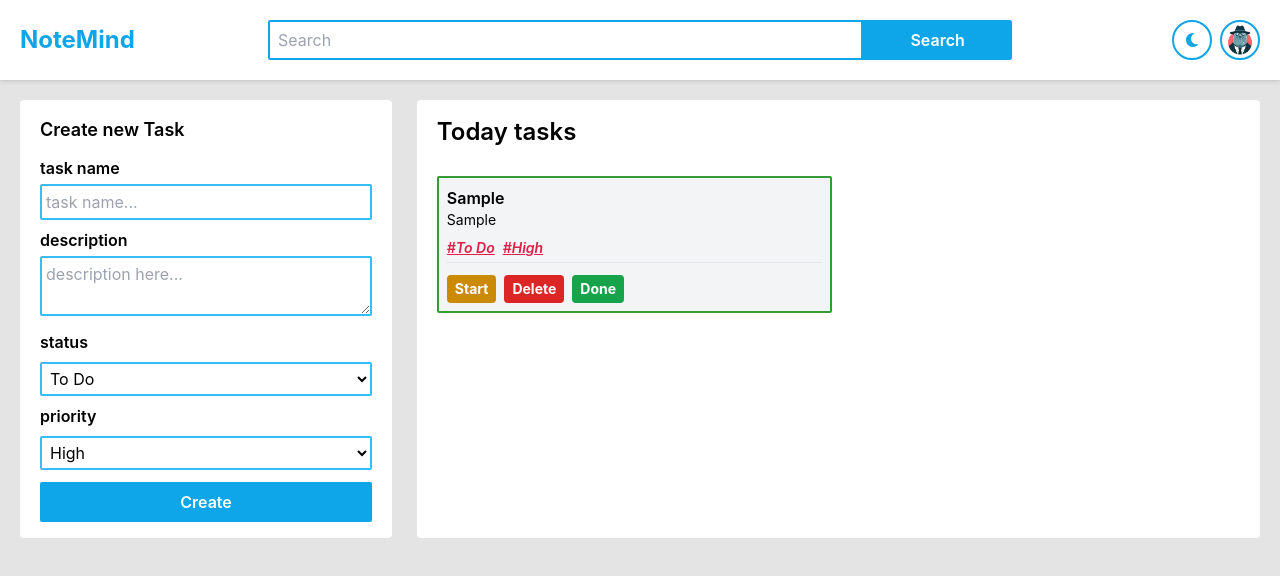
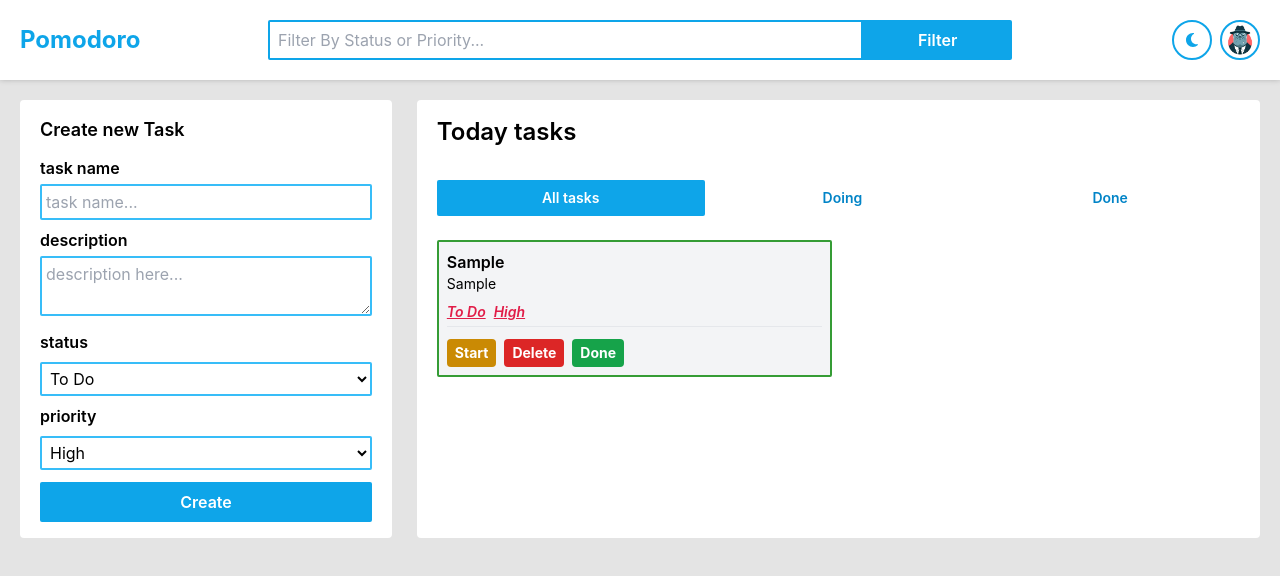
Before and after one commit to KaraniAbdellah/BeFocused_APP, a React (Create React App) app in the folder my_app/: page / in a window 1280 px wide. Both pictures are taken after typing "Sample", "Sample" into the empty fields and a click on the button "Create". Shown: the top 576 px of the page. Built offline with nearby package versions, Linux system fonts and the light colour scheme.

Commit message:
add feature of filtering the repeat tasks

```diff
--- a/my_app/src/Aside.jsx
+++ b/my_app/src/Aside.jsx
@@ -20,7 +20,8 @@ function Aside({setDarkMode, darkMode, tasks, setTasks}) {
         } else {
             taskName.classList.remove("wrongInputs");
             description.classList.remove("wrongInputs");
-
+            let check = tasks.some((task) => task.taskName !== taskName.value);
+            if (check || tasks.length === 0) {
                 await setTasks((prevTasks) => {
                     const updatedTasks = [...prevTasks, {
                         taskName: taskName.value,
@@ -31,6 +32,7 @@ function Aside({setDarkMode, darkMode, tasks, setTasks}) {
                     localStorage.setItem("tasks", JSON.stringify(updatedTasks)); // Store updated state
                     return updatedTasks;
                 });
+            }
 
             taskName.value = description.value = "";
         }
@@ -38,7 +40,6 @@ function Aside({setDarkMode, darkMode, tasks, setTasks}) {
 
     useEffect(() => {
         let storedTasks = JSON.parse(localStorage.getItem("tasks"));
-        console.log(storedTasks);
         if (storedTasks) {
             setTasks((storedTasks));
         } else {
@@ -80,7 +81,6 @@ function Aside({setDarkMode, darkMode, tasks, setTasks}) {
                     <option disabled value={""}>Choose A Status</option>
                     <option value="To Do">To Do</option>
                     <option value="Doing">Doing</option>
-                    <option value="Done">Done</option>
                 </select>
             </div>
             <div className="mb-2">
--- a/my_app/src/Card.jsx
+++ b/my_app/src/Card.jsx
@@ -3,6 +3,8 @@ import React, { useEffect } from "react";
 export default function Card({ idOfTask, darkMode, taskName, description, status, priority,
     setTasks, tasks, taskStarted, setTaskStarted, classNameOdTaskStarted, setTimeLeft}) {
     const handleStart = (event) => {
+        setTimeLeft(1500);
+        localStorage.setItem("timeLeft", 1500);
         if (Number(localStorage.getItem("idOfTaskStarted")) === -1) {
             setTaskStarted(idOfTask);
             let TaskStartedEle = event.target.parentElement.parentElement;
@@ -72,8 +74,8 @@ export default function Card({ idOfTask, darkMode, taskName, description, status
             {description}
         </p>
         <div className="pro_status flex gap-2 mb-1">
-            <button className="rounded text-rose-600 italic underline font-semibold text-sm">#{status}</button>
-            <button className="rounded text-rose-600 italic underline font-semibold text-sm">#{priority}</button>
+            <button className="rounded text-rose-600 italic underline font-semibold text-sm">{status}</button>
+            <button className="rounded text-rose-600 italic underline font-semibold text-sm">{priority}</button>
         </div>
         <hr />
         <div className="btns mt-3">
--- a/my_app/src/Header.jsx
+++ b/my_app/src/Header.jsx
@@ -28,7 +28,7 @@ const Header = ({setDarkMode, darkMode}) => {
         shadow-[0_-1px_6px_rgba(0,0,0,0.3)] bg-white`}>
             <div className="logo lg:block md:block d-flex justify-center items-center lg:w-[15%] md:w-[15%] hidden">
                 <a href="#">
-                    <p className="text-2xl font-bold text-sky-500">NoteMind</p>
+                    <p className="text-2xl font-bold text-sky-500">Pomodoro</p>
                 </a>
             </div>
             <div className="search flex  justify-center items-center lg:w-[60%] w-[70%] h-[100%] md:w-[60%]">
@@ -36,11 +36,11 @@ const Header = ({setDarkMode, darkMode}) => {
                 dark:bg-zinc-600 w-4/5 border-sky-500 rounded-l-sm border-2 border-solid
                 rounded-none h-full pl-2 b2-slate-50 outline-none
                 `}
-                type="text" placeholder="Search"/>
+                type="text" placeholder="Filter By Status or Priority..."/>
                 <button className={`${darkMode ? "dark": ""}
                 w-1/5 transition-all h-full font-semibold
                 rounded-r-sm bg-sky-500 text-white hover:bg-sky-600
-                `}>Search</button>
+                `}>Filter</button>
             </div>
             <div className="account text-right flex justify-end  lg:w-[15%] md:w-[15%] w-[30%]">
                 <button onClick={handleDarkMode} className={`${darkMode ? "dark hover:bg-zinc-600" : ""} mr-2 w-10 rounded-3xl
--- a/my_app/src/Main.jsx
+++ b/my_app/src/Main.jsx
@@ -47,15 +47,26 @@ export default function Main({darkMode, tasks, setTasks}) {
 
     const handlRefrech = () => {
         console.log("task has been finished");
-        // Directly accessing events on the document object
-        const audio = new Audio(pomodoroVoice);
-        // Check if the user has interacted before playing
-        document.addEventListener('click', () => {
-            audio.play();
-        }, { once: true });
+        // // Directly accessing events on the document object
+        // const audio = new Audio(pomodoroVoice);
+        // // Check if the user has interacted before playing
+        // audio.play();
         setTimeLeft(1500);
         localStorage.setItem("timeLeft", 1500);
         setTaskStarted(0);
+    }
+
+    const handleAllTasks = () => {
+        let tasksToDo = tasks.filter((task) => task.status === "To Do");
+        console.log(tasksToDo);
+    }
+    const handleDoing = () => {
+        let tasksDoing = tasks.filter((task) => task.status === "Doing");
+        console.log(tasksDoing);
+    }
+    const handleDone = () => {
+        let tasksDone = tasks.filter((task) => task.status === "Doing");
+        console.log(tasksDone);
     }
 
     return (
@@ -72,6 +83,16 @@ export default function Main({darkMode, tasks, setTasks}) {
                     </p>
                 ) : ""}
             </div>
+            <ul className="grid grid-cols-6 w-[100%] py-1 navigation mb-5 rounded-lg">
+                <button onClick={() => handleAllTasks()}  className="col-span-2 text-center font-semibold
+                rounded-sm py-2 px-4 text-sm bg-sky-500 hover:bg-sky-600 transition-all text-white">All tasks</button>
+                <button onClick={() => handleDoing()} className={`${darkMode ? "dark hover:bg-zinc-600" : ""} col-span-2 ml-2 text-center font-semibold
+                hover:bg-gray-200 rounded-sm text-sky-600 py-2 px-4 text-sm transition-all`}
+                >Doing</button>
+                <button onClick={() => handleDone()} className={`${darkMode ? "dark hover:bg-zinc-600" : ""} col-span-2 ml-2 text-center font-semibold
+                hover:bg-gray-200 rounded-sm text-sky-600 py-2 px-4 text-sm transition-all`}
+                >Done</button>
+            </ul>
             <div className="cards grid grid-cols-6 gap-3">
             {tasks.length === 0 ?
             <p className={`${darkMode ? "dark text-white": ""} text-center my-10 col-span-6 font-semibold`}>No Task Yet</p> :
@@ -92,18 +113,3 @@ export default function Main({darkMode, tasks, setTasks}) {
         </main>
     );
 }
-
-
-
-
-
-{/* <ul className="grid grid-cols-6 w-[100%] py-1 navigation mb-5 rounded-lg">
-<button className="col-span-2 text-center font-semibold
-rounded-sm py-2 px-4 text-sm bg-sky-500 hover:bg-sky-600 transition-all text-white">To Do</button>
-<button className={`${darkMode ? "dark hover:bg-zinc-600" : ""} col-span-2 ml-2 text-center font-semibold
-hover:bg-gray-200 rounded-sm text-sky-600 py-2 px-4 text-sm transition-all`}
->Doing</button>
-<button className={`${darkMode ? "dark hover:bg-zinc-600" : ""} col-span-2 ml-2 text-center font-semibold
-hover:bg-gray-200 rounded-sm text-sky-600 py-2 px-4 text-sm transition-all`}
->Done</button>
-</ul> */}
```
Lines whose indentation alone changed are shown as unchanged.
